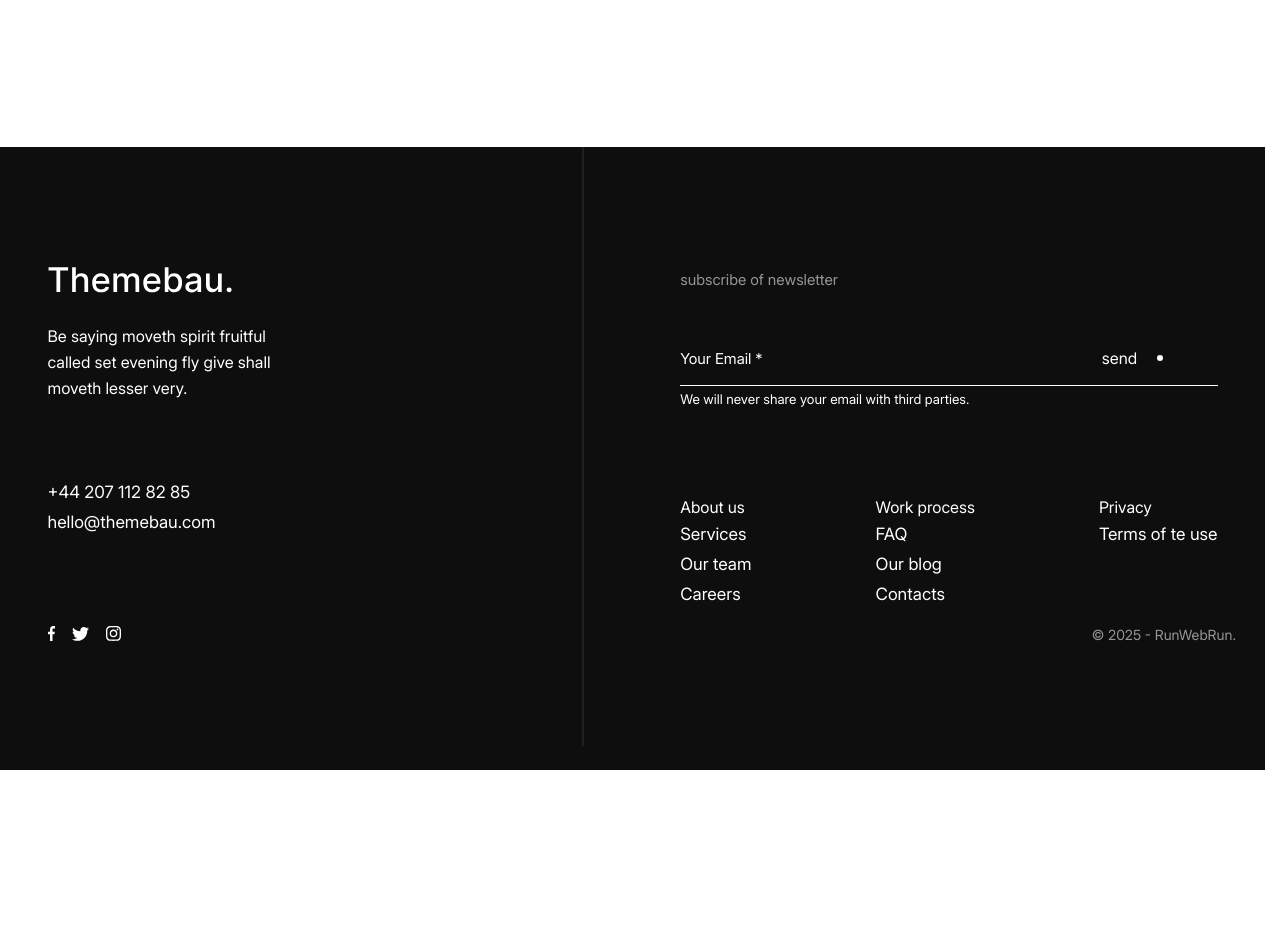
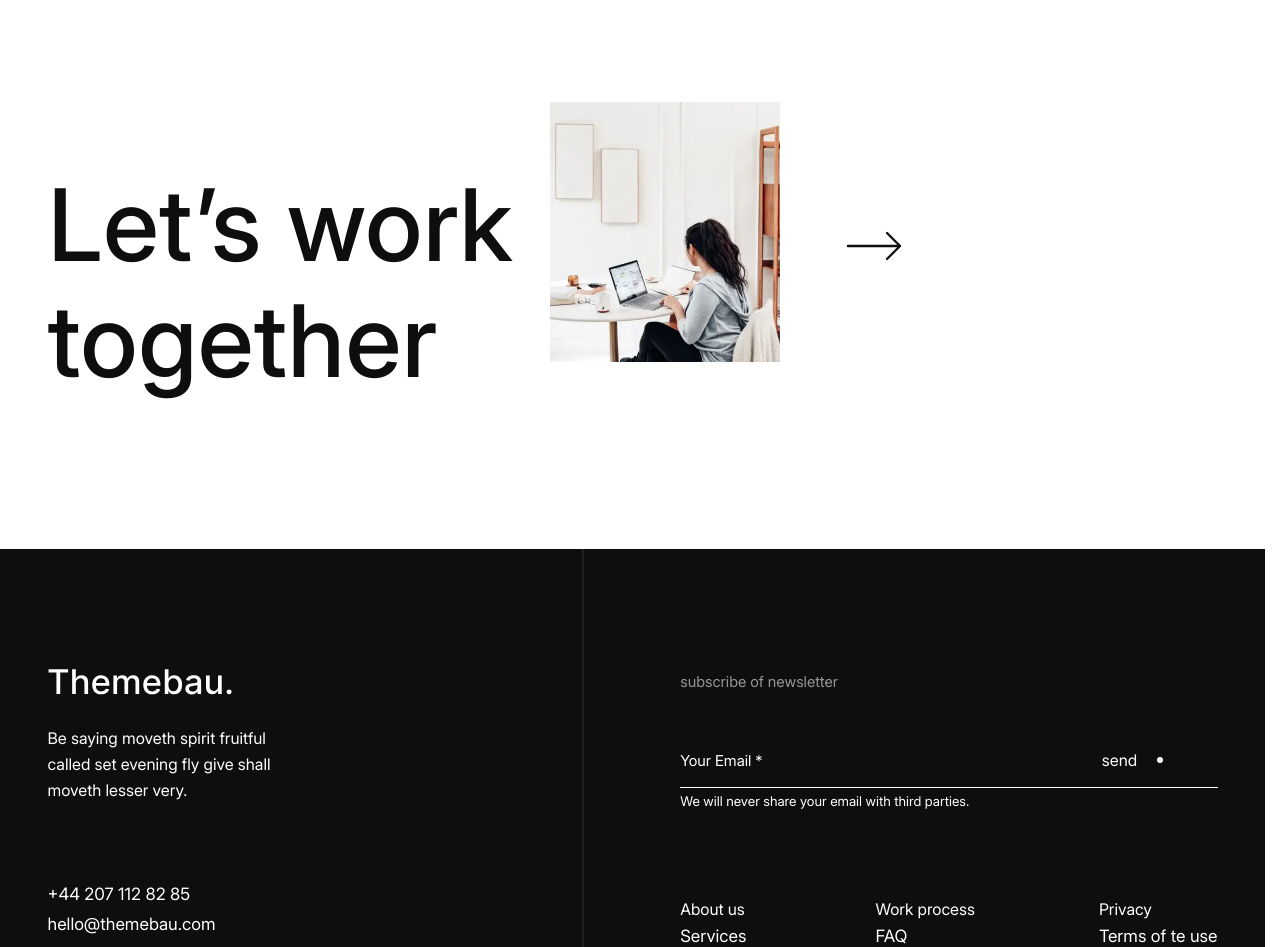
Before and after one commit to ViktorovVik/thembau-company, a website with bundled scripts: page index.html in a window 1280 px wide. Shown: the part 7545-8492 px from the top of the page. Before the commit the page ends 8315 px from the top, so only its background shows below. Built offline with nearby package versions, Linux system fonts and the light colour scheme.

Commit message:
section together implementation

```diff
--- a/index.html
+++ b/index.html
@@ -644,6 +644,18 @@
          <a class="new__btn btn">about us<span class="dot"></span></a>
       </div>
      </section>
+     <section class="together none1">
+      <div class="together__inner container">
+         <h2 class="together__title h2 h2--bigger">Let’s work
+            together
+         </h2>
+         <img class="together__img" src="./assets/images/together/image.webp" alt="/" width="230" height="260" loading="lazy">
+         <svg width="56" height="30" viewBox="0 0 56 30" fill="none" xmlns="http://www.w3.org/2000/svg">
+            <path d="M2 15H54M54 15L41 2M54 15L41 28" stroke="#0E0E0E" stroke-width="2.4" stroke-linecap="round" stroke-linejoin="round" />
+         </svg>
+         <a href="#1" target="_blank" class="together__link"></a>
+      </div>
+     </section>
      <footer class="footer none1" id="footer">
       <div class="footer__inner container">
          <div class="footer__decor">
--- /dev/null
+++ b/styles/blocks/_together.scss
@@ -0,0 +1,28 @@
+@use '../helpers' as *;
+
+.together {
+   position: relative;
+   padding-bottom: clamp(1.25rem, -1.809rem + 15.29vw, 9.375rem);
+
+   &__inner {
+      display: flex;
+      align-items: baseline;
+      justify-content: space-between;
+   }
+
+   &__title {
+      margin-top: 20px;
+      max-width: 483px;
+   }
+
+   &__img {
+      position: absolute;
+      top: -11%;
+      left: 43.5%;
+      z-index: -1;
+   }
+
+   &__link {
+
+   }
+}
--- a/styles/main.scss
+++ b/styles/main.scss
@@ -25,4 +25,5 @@
 @use 'blocks/testimonials';
 @use 'blocks/brands';
 @use 'blocks/new';
+@use 'blocks/together';
 @use 'blocks/footer';
```
Also changed, not shown: assets/images/together/image.webp (added), styles/main.css, 1 other file.
